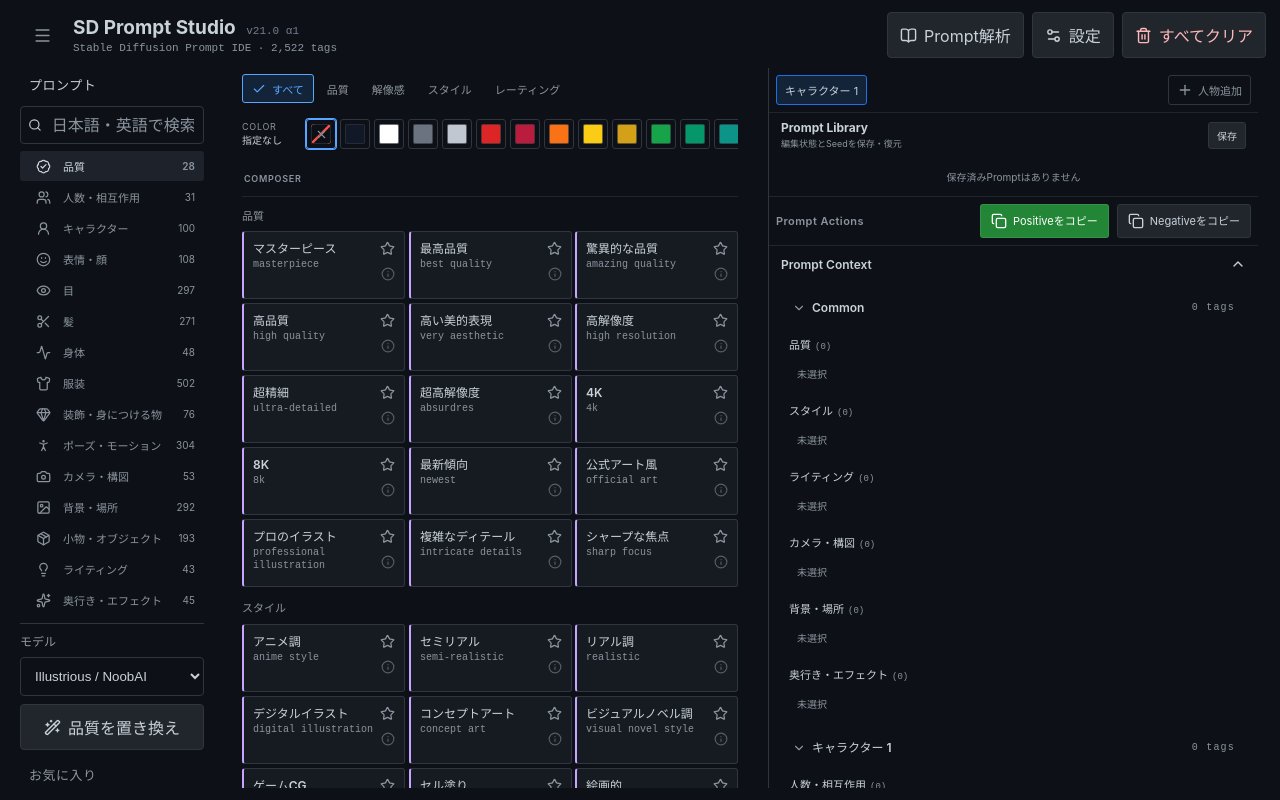
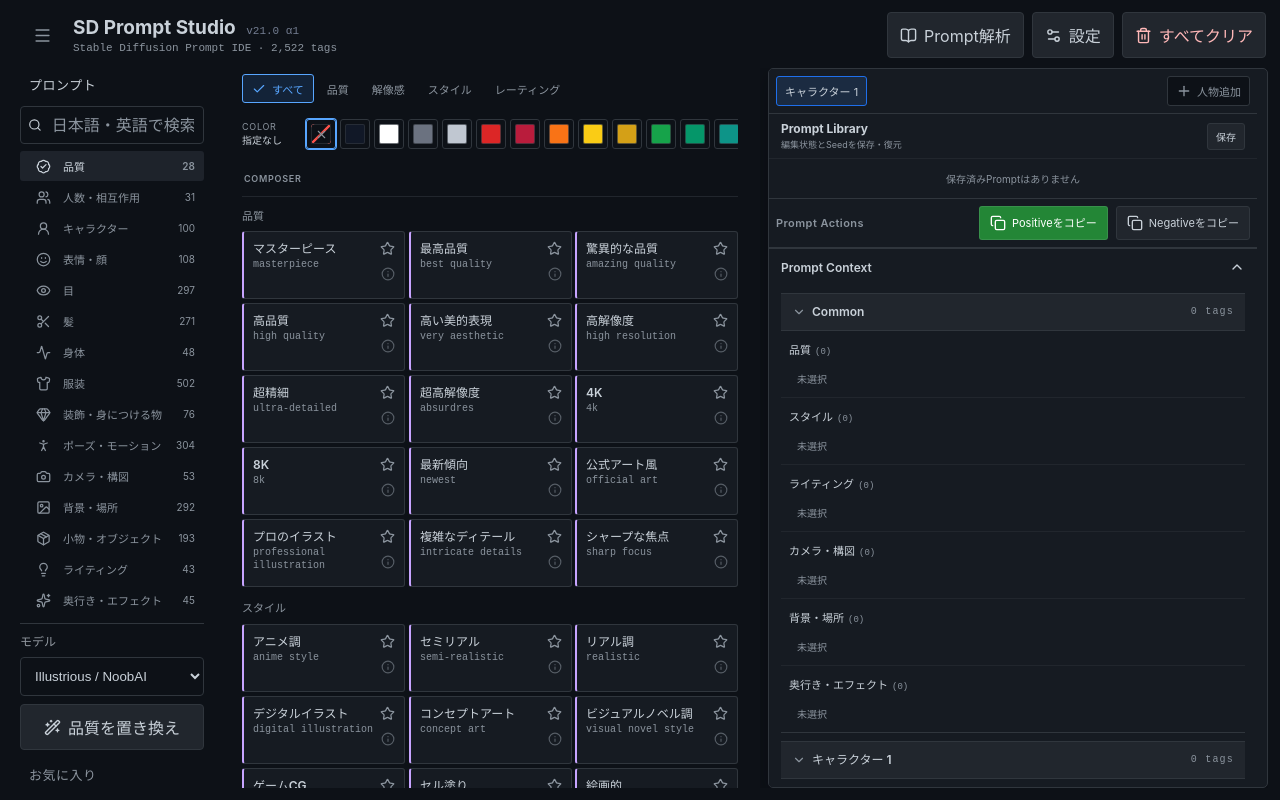
Before and after one commit to whatrune/sd-prompt-studio, a React (Vite) app: page / in a window 1280 px wide. Built offline with nearby package versions, Linux system fonts and the light colour scheme; the HTML template or start-up script is replaced by a standard one.

Commit message:
Revert Inspector styling from PR53

```diff
--- a/src/styles.css
+++ b/src/styles.css
@@ -1249,7 +1249,7 @@ body,
   background: transparent;
 }
 
-/* v32: unified Prompt Workspace and Inspector surfaces */
+/* v32: unified Prompt Workspace surfaces */
 .prompt-control-bar,
 .color-selector-section,
 .color-modifier-bar {
@@ -1275,55 +1275,3 @@ body,
 .prompt-controls > .composer-section .composer-toggle:hover {
   background: var(--bg-hover);
 }
-
-.preview {
-  border: 0;
-  border-left: 1px solid var(--border);
-  border-radius: 0;
-  background: var(--bg-primary);
-  box-shadow: none;
-}
-
-.preview > .block-tabs {
-  position: sticky;
-  top: 0;
-  z-index: 7;
-  border-bottom: 0;
-  background: var(--bg-primary);
-  box-shadow: none;
-}
-
-.preview .prompt-library,
-.preview .prompt-library-header,
-.preview .prompt-library-current-seeds,
-.preview .prompt-actions,
-.preview .preview-section,
-.preview .preview-section-header,
-.preview .preview-section-toggle,
-.preview .preview-section-content,
-.preview .selected-layer,
-.preview .selected-layer-header,
-.preview .selected-layer-content > .selected-group {
-  border: 0;
-  background: transparent;
-  box-shadow: none;
-}
-
-.preview .prompt-actions {
-  position: static;
-  top: auto;
-  z-index: auto;
-}
-
-.preview .prompt-library-card {
-  border-color: var(--border-muted);
-  background: transparent;
-  box-shadow: none;
-}
-
-.preview > .block-tabs,
-.preview > .prompt-library,
-.preview > .prompt-actions,
-.preview > .prompt-actions + .preview-section {
-  border-bottom: 1px solid var(--border-muted);
-}
```
